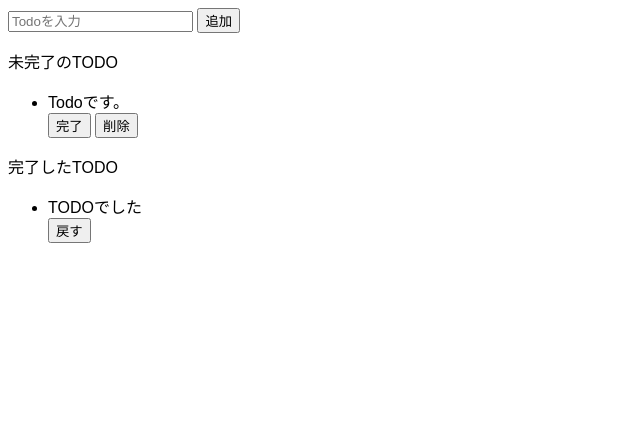
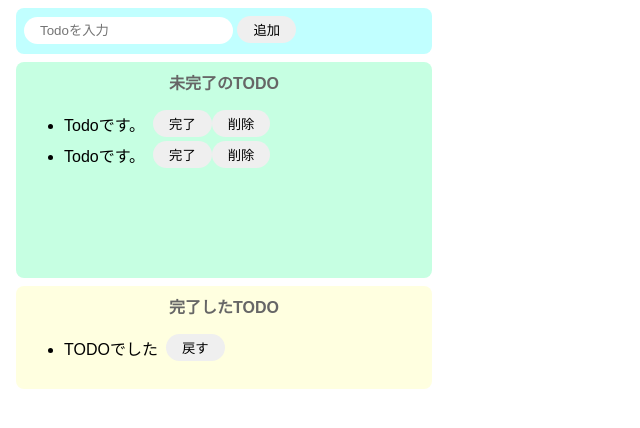
Before and after one commit to iwaki-toshiyuki/todojavascript, a website built with Parcel: page index.html in a window 1280 px wide. Shown: the whole page, without its empty margins (0-640 px from the left). Built offline with nearby package versions, Linux system fonts and the light colour scheme.

Commit message:
CSSでスタイリング

```diff
--- a/index.html
+++ b/index.html
@@ -7,22 +7,29 @@
 </head>
 
 <body>
-	<div>
+	<div class="input-area">
 		<input placeholder="Todoを入力">
 		<button>追加</button>
 	</div>
-	<div>
-		<p>未完了のTODO</p>
+	<div class="incomplete-area">
+		<p class="title">未完了のTODO</p>
 		<ul>
-			<li>Todoです。</li>
-			<button>完了</button>
-			<button>削除</button>
+            <div class="list-row">
+              <li>Todoです。</li>
+              <button>完了</button>
+              <button>削除</button>
+            </div>
+            <div class="list-row">
+              <li>Todoです。</li>
+              <button>完了</button>
+              <button>削除</button>
+            </div>
 		</ul>
 	</div>
-	<div>
-		<p>完了したTODO</p>
+	<div class="complete-area">
+		<p class="title">完了したTODO</p>
 		<ul>
-			<div>
+			<div class="list-row">
 			  <li>TODOでした</li>
 			  <button>戻す</button>
 			</div>
--- a/src/styles.css
+++ b/src/styles.css
@@ -1,3 +1,65 @@
 body {
   font-family: sans-serif;
 }
+
+input {
+  border-radius: 16px;
+  border: none;
+  padding: 6px 16px;
+  outline: none;
+}
+
+button {
+  border-radius: 16px;
+  border: none;
+  padding: 4px 16px;
+}
+
+button:hover {
+  background-color: #ff7fff;
+  color: #fff;
+  cursor: pointer;
+}
+
+li {
+    margin-right: 8px;
+}
+
+.input-area {
+  background-color: #c1ffff;
+  width: 400px;
+  height: 30px;
+  padding: 8px;
+  margin: 8px;
+  border-radius: 8px;
+}
+
+.incomplete-area {
+  background-color: #c6ffe2;
+  width: 400px;
+  min-height: 200px;
+  padding: 8px;
+  margin: 8px;
+  border-radius: 8px;
+}
+
+.complete-area {
+  background-color: #ffffe0;
+  width: 400px;
+  padding: 8px;
+  margin: 8px;
+  border-radius: 8px;
+}
+
+.title {
+  text-align: center;
+  margin-top: 0;
+  font-weight: bold;
+  color: #666;
+}
+
+.list-row {
+    display: flex;
+    align-items: center;
+    padding-bottom: 4px;
+}
```
